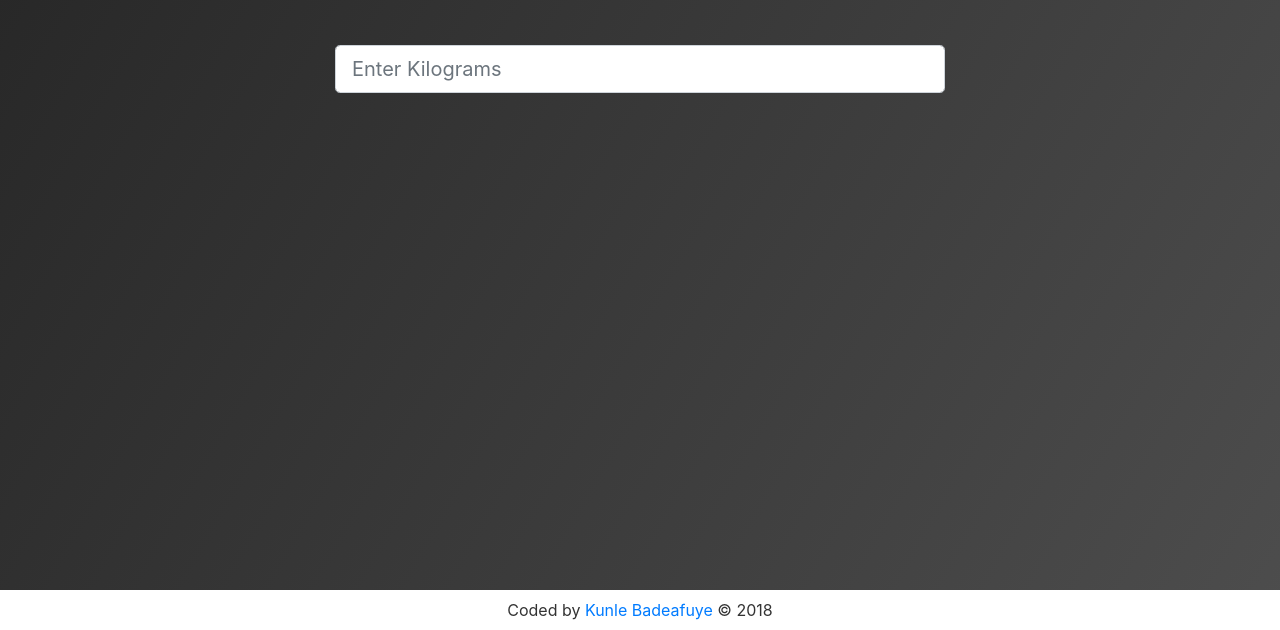
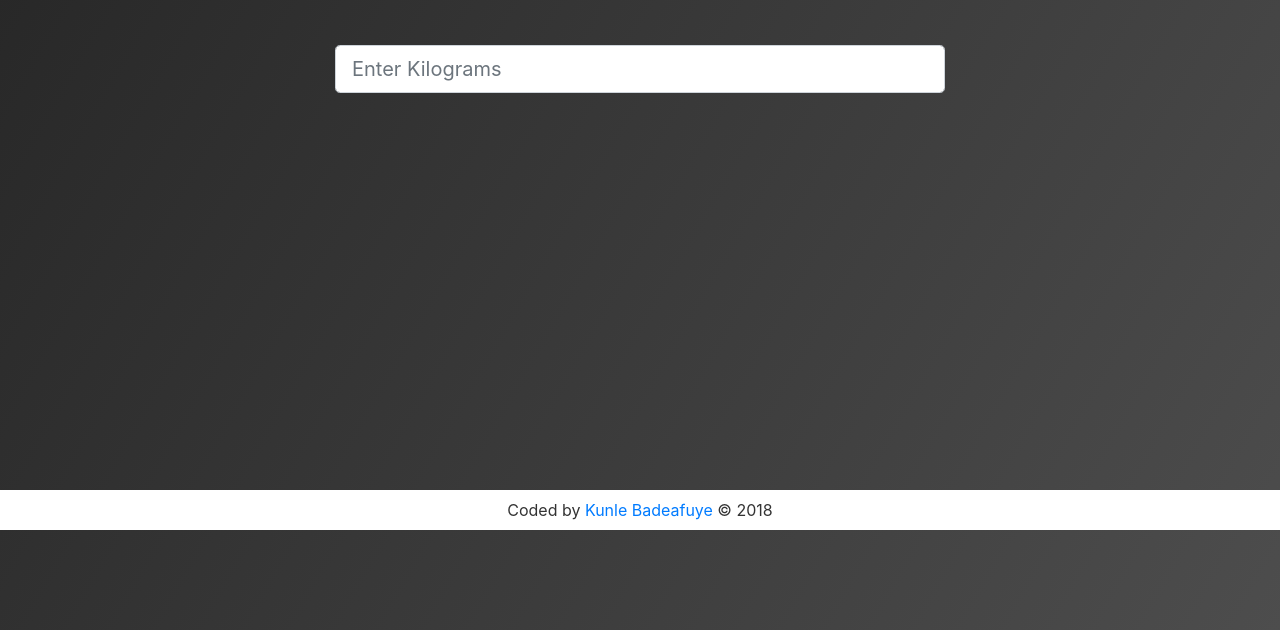
Before and after one commit to kunsebastian/weight-converter, a plain HTML site: page index.htm in a window 1280 px wide. Shown: the part 170-800 px from the top of the page. Drawn offline with nearby package versions, Linux system fonts and the light colour scheme.

Commit message:
Update index.htm

```diff
--- a/index.htm
+++ b/index.htm
@@ -13,7 +13,7 @@
 		}
 		.page-footer{
 			background: #fff;
-			position: absolute;
+			position: relative;
 			bottom: 0;
 		}
 		.footer-copyright{
@@ -24,7 +24,7 @@
 
   <body>
       	<div class="container-fluid">
-  		<div class="row">
+      		<div class="row" style="min-height: 560px;">
       			<div class="col-md-6 offset-md-3">
       				<h1 class= "display-4 text-center mb-5">Weight Converter</h1>
       				<form>
@@ -45,7 +45,7 @@
       							<div id="p-output"></div>
       						</div>
       					</div>
-  					<div class="card bg-danger mb-2">
+      					<div class="card bg-danger mb-5">
       						<div class="card-body">
       							<h4 class="">Ounces: </h4>
       							<div id="o-output"></div>
@@ -56,8 +56,11 @@
       		</div>
       	</div>
 
+
+
+
+
         <div class="page-footer container-fluid">
-
           <footer class="row text-center">
                 <div class="footer-copyright col-md-12">
                     <span style="color: #333">Coded by</span>
@@ -65,6 +68,7 @@
                 </div>
           </footer>
         </div>
+
 
     <script src="https://code.jquery.com/jquery-3.3.1.slim.min.js" integrity="sha384-q8i/X+965DzO0rT7abK41JStQIAqVgRVzpbzo5smXKp4YfRvH+8abtTE1Pi6jizo" crossorigin="anonymous"></script>
     <script src="https://cdnjs.cloudflare.com/ajax/libs/popper.js/1.14.0/umd/popper.min.js" integrity="sha384-cs/chFZiN24E4KMATLdqdvsezGxaGsi4hLGOzlXwp5UZB1LY//20VyM2taTB4QvJ" crossorigin="anonymous"></script>
```
Lines whose indentation alone changed are shown as unchanged.
